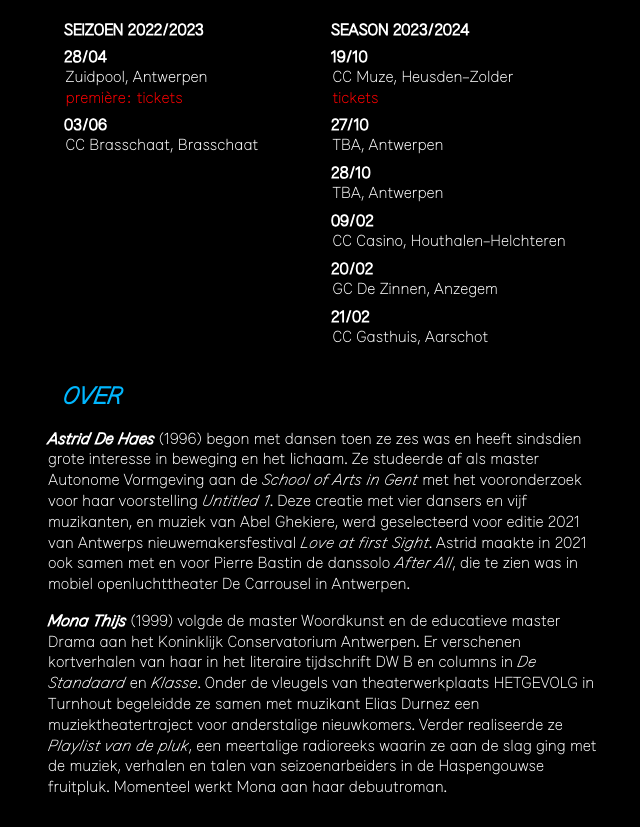
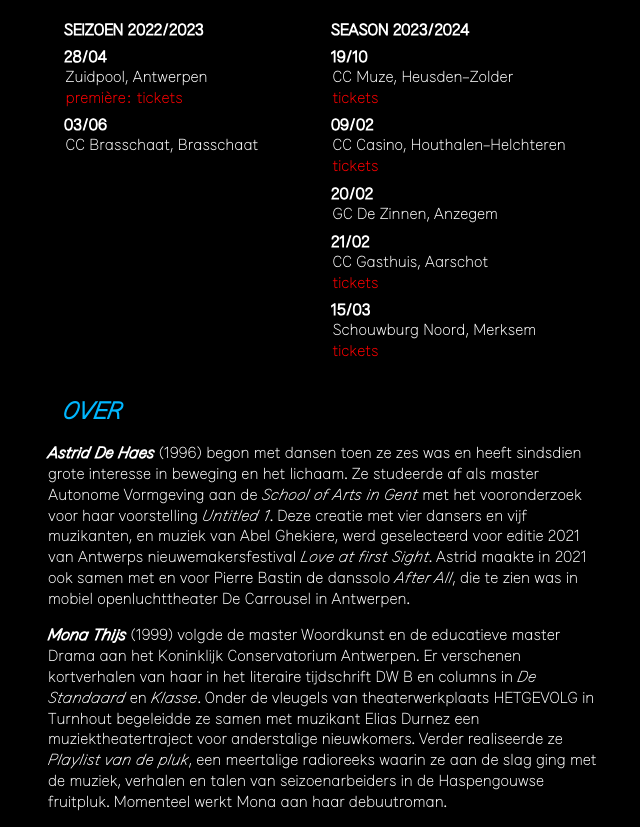
Before and after one commit to catospeltincx/blueberries, a plain HTML site: page index.html in a window 1280 px wide. Shown: the part 934-1761 px from the top of the page, without its empty margins (317-957 px from the left). Drawn offline with Linux system fonts and the light colour scheme; grey boxes are pictures that could not be loaded.

Commit message:
ticket link

```diff
--- a/index.html
+++ b/index.html
@@ -55,20 +55,21 @@
               <div class="list-theater">CC Muze, Heusden-Zolder</div>
               <div class="list-theater"><a href="https://www.muze.be/2023-10-19.html" target="_blank">tickets</a></div>
 
-              <div class="list-title">27/10</div>
-              <div class="list-theater">TBA, Antwerpen</div>
-
-              <div class="list-title">28/10</div>
-              <div class="list-theater">TBA, Antwerpen</div>
-
               <div class="list-title">09/02</div>
               <div class="list-theater">CC Casino, Houthalen-Helchteren</div>
+              <div class="list-theater"><a href="https://casino.houthalen-helchteren.be/activiteiten/detail/3170/mona-thijs-astrid-de-haes-blueberries-leave-bruises-on-the-skin" target="_blank">tickets</a></div>
 
               <div class="list-title">20/02</div>
               <div class="list-theater">GC De Zinnen, Anzegem</div>
 
               <div class="list-title">21/02</div>
               <div class="list-theater">CC Gasthuis, Aarschot</div>
+              <div class="list-theater"><a href="https://www.hetgasthuis.be/voorstelling/3749/astrid-de-haes-mona-thijs" target="_blank">tickets</a></div>
+
+              <div class="list-title">15/03</div>
+              <div class="list-theater">Schouwburg Noord, Merksem</div>
+              <div class="list-theater"><a href="https://www.schouwburgnoord.be/programma/astrid-de-haes-and-mona-thijs" target="_blank">tickets</a></div>
+
 
 
 
```
Also changed, not shown: index-english.html (+5 -7 lines).
